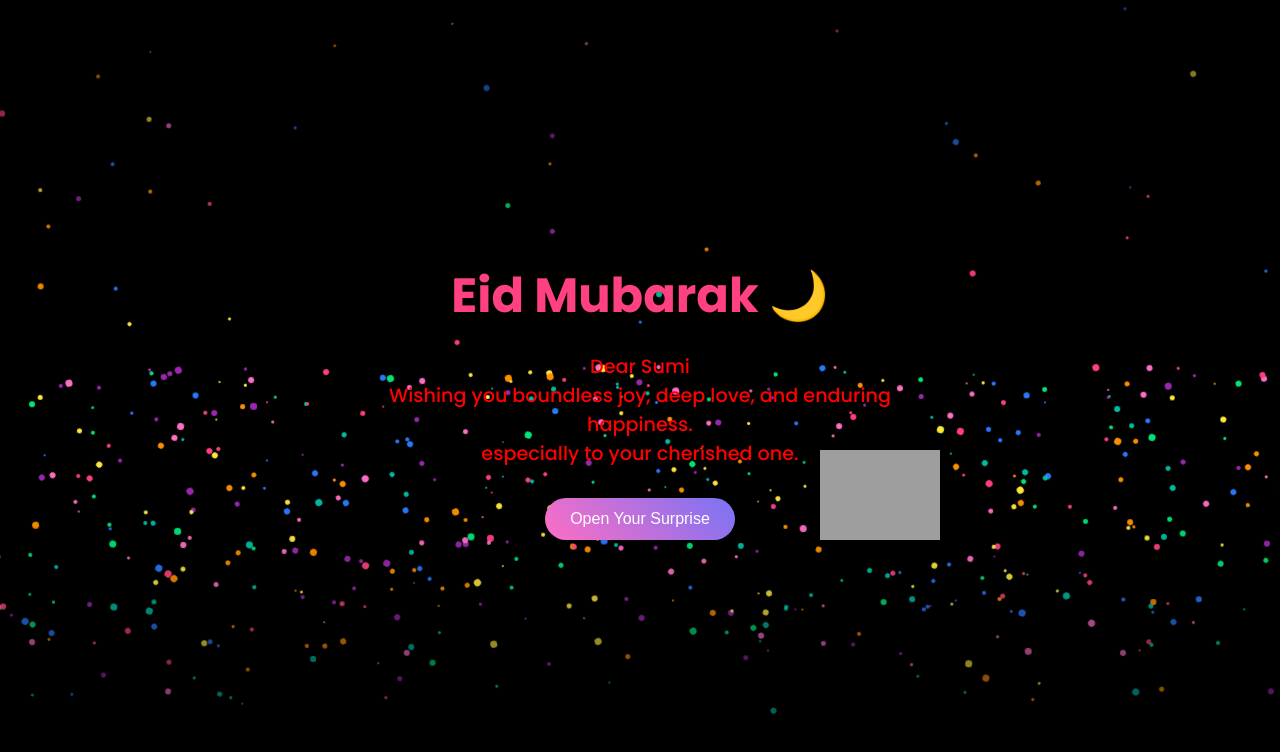
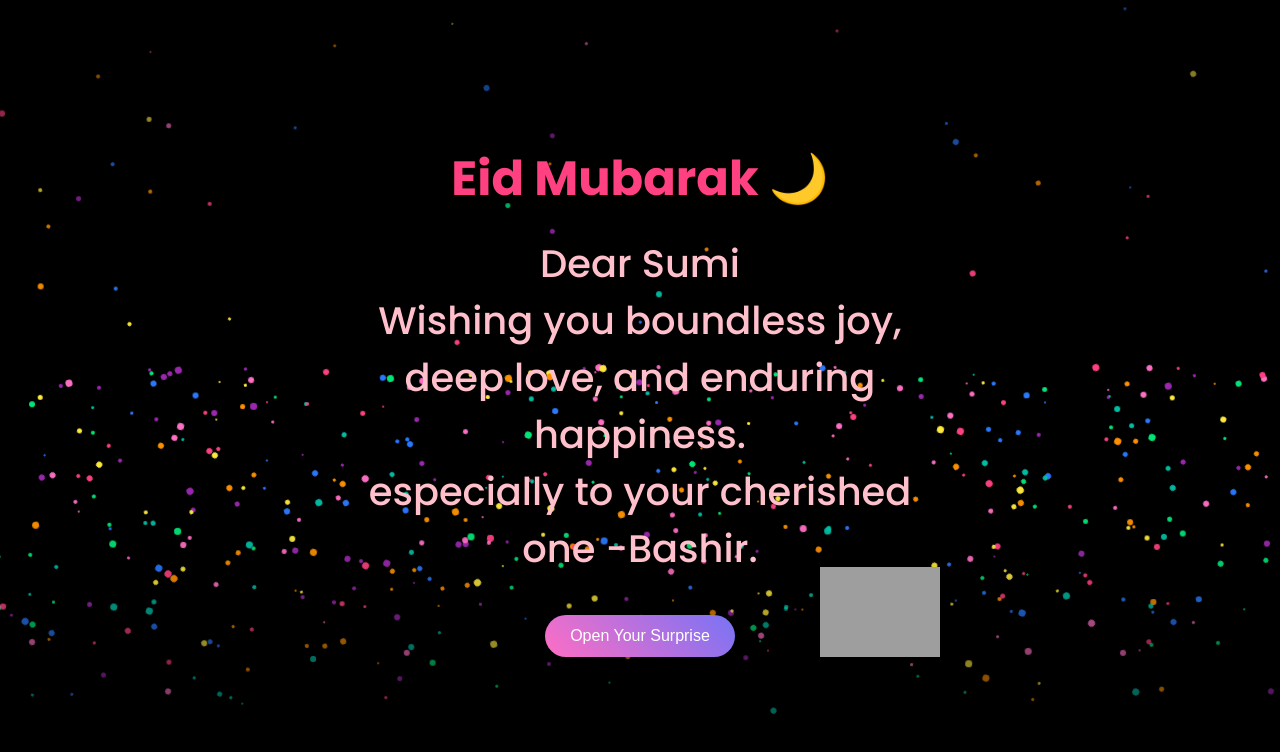
Before and after one commit to bashir7783-svg/toneview, a plain HTML site: page index.html in a window 1280 px wide. Both pictures are taken after a click on the button "Open Your Surprise". Drawn offline with Linux system fonts and the light colour scheme; grey boxes are pictures that could not be loaded.

Commit message:
first commit

```diff
--- a/index.html
+++ b/index.html
@@ -47,12 +47,12 @@
   }
 
   p {
-    font-size: 1.2rem;
+    font-size: 2.4rem;
     color: #333;
     margin-top: 20px;
     opacity: 0;
     transition: opacity 1s ease;
-    color:red;
+    color:pink;
   }
 
   button {
@@ -135,7 +135,7 @@
   <img class="flower" src="https://pngimg.com/d/white_roses_PNG4008.png" alt="Flower">
   <h1>Eid Mubarak 🌙</h1>
   <p id="message">Dear Sumi <br>Wishing you boundless joy, deep love, and enduring happiness.
-    <br>especially to your cherished one.
+    <br>especially to your cherished one -Bashir.
   </p>
   <button onclick="showMessage()">Open Your Surprise</button>
 </div>
```
